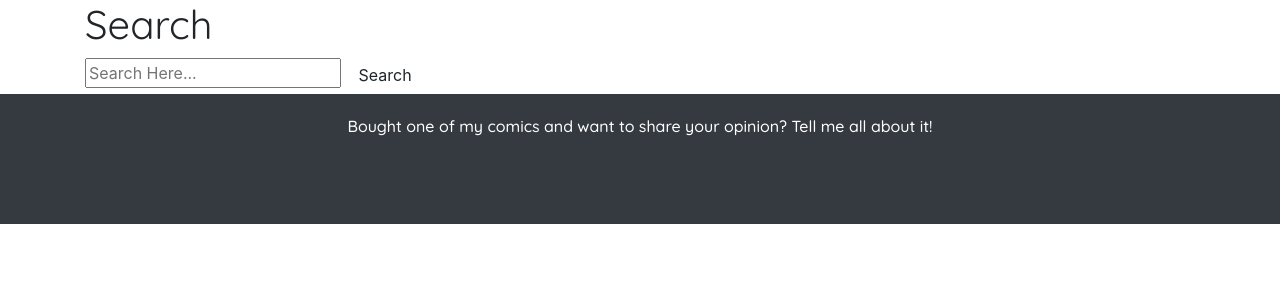
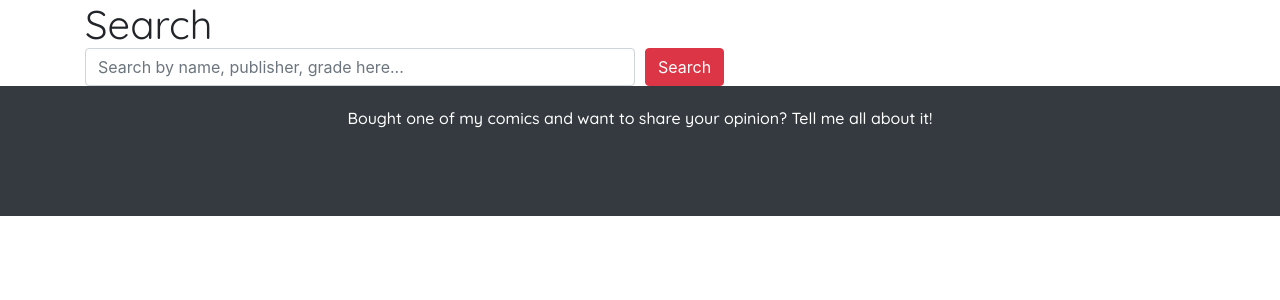
Before and after one commit to adonegan/milestone4-mycomicjumble, a Django app: template comics/templates/search.html in a window 1280 px wide. Shown: the part 56-356 px from the top of the page. Run offline with Django 3.2, Linux system fonts and the light colour scheme; the template is opened without the code that fills it, so the values that code supplies are empty; some libraries are stand-ins or nearby versions.

Commit message:
Modify containers / rows / cols for spacing

```diff
--- a/comics/templates/search.html
+++ b/comics/templates/search.html
@@ -2,18 +2,29 @@
 
 {% block content %}
 <div class="container">
-    <h1 class="card-text">Search</h1>
     <div class="row">
-        <div class="col">
+        <div class="col-lg-12 col-md-12 col-sm-12">
+            <h1 class="card-text">Search</h1>
+        </div>
+    </div>
+    <div class="row">
+        <div class="col-12">
             <form method="GET">
-                <div class="input-field">
-                    <input type="text" name="q" value="{{ request.GET.q }}" placeholder="Search Here...">
-                    <button class="btn" type="submit" name="action">Search</button>
+                <div class="form-row justify-content-center">
+                    <div class="col-6">
+                        <input type="search" class="form-control w-100" name="q" value="{{ request.GET.q }}"
+                            placeholder="Search by name, publisher, grade here...">
+                    </div>
+                    <div class="col-6">
+                        <button class="btn btn-danger" type="submit" name="action">Search</button>
+                    </div>
                 </div>
             </form>
         </div>
     </div>
+</div>
 
+<div class="container">
     <div class="row">
         {% for comic in comics %}
         <div class="col-12 col-sm-6 col-md-4 col-lg-3">
```
